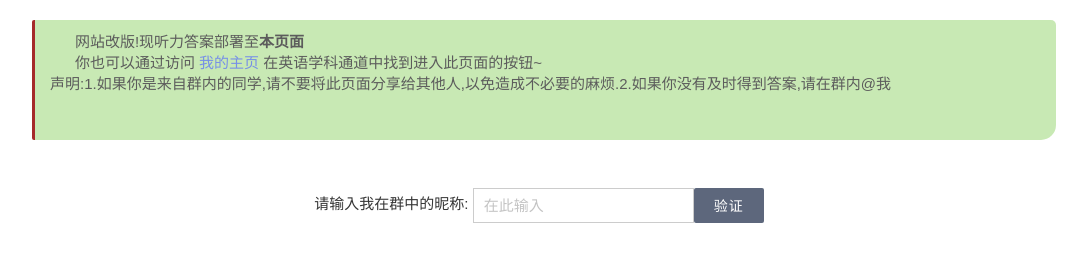
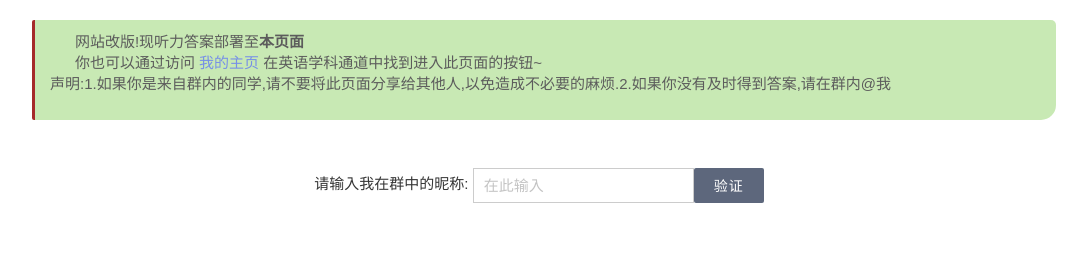
Before and after one commit to zongxi1115/zongxi1115.github.io, a plain HTML site: page study/txw_answer.html in a window 1280 px wide. Shown: the whole page, without its empty margins (96-1183 px from the left). Drawn offline with Linux system fonts and the light colour scheme; a web font is replaced by a local one.

Commit message:
Update txw_answer.css

```diff
--- a/study/txw_answer.css
+++ b/study/txw_answer.css
@@ -10,8 +10,11 @@ body {
     height: 100%;
 }
 
+a{
+    user-select: text!important;
+}
 :root {
-    --tip-height: 120px
+    --tip-height: 100px
 }
 
 /* tips内容界面css */
```
